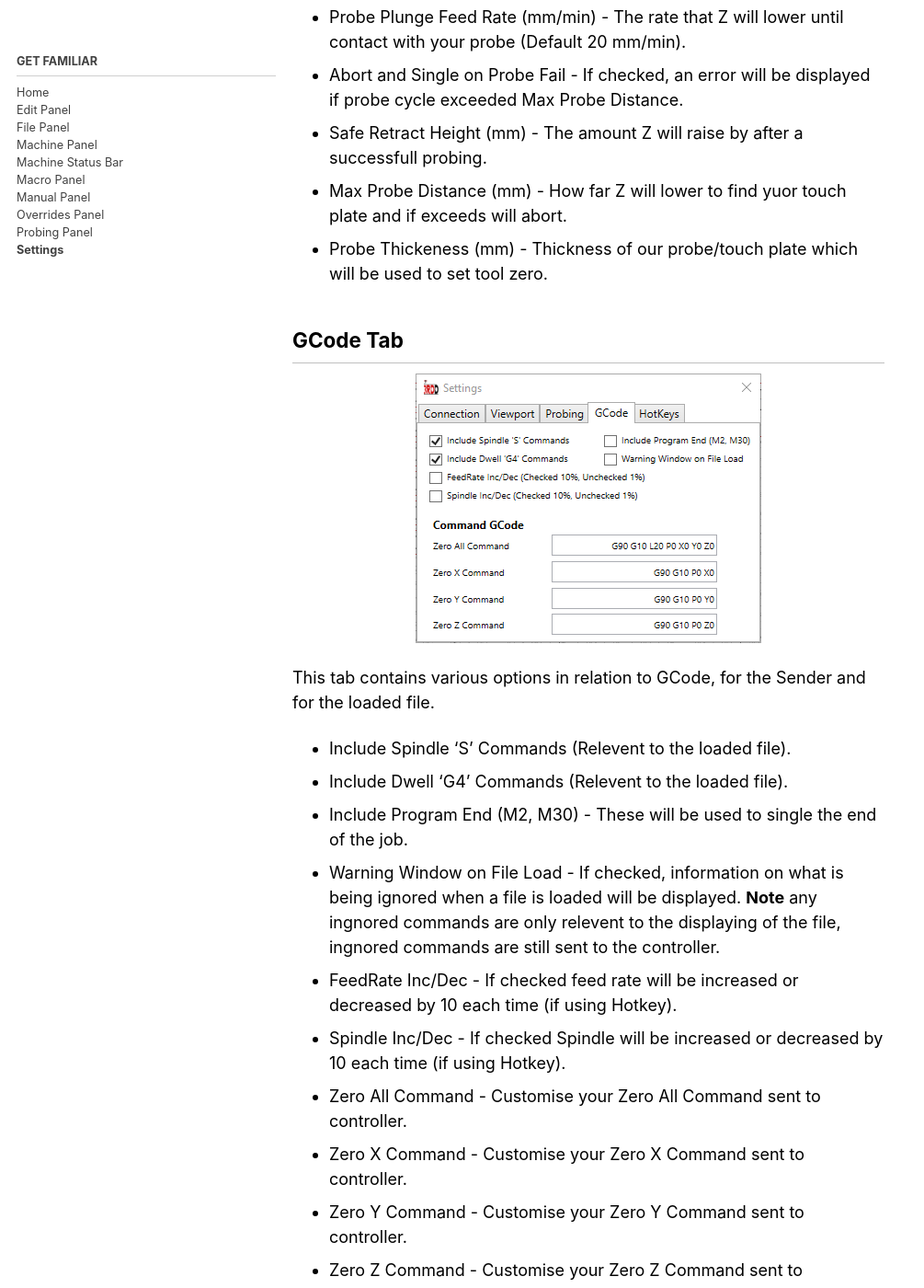
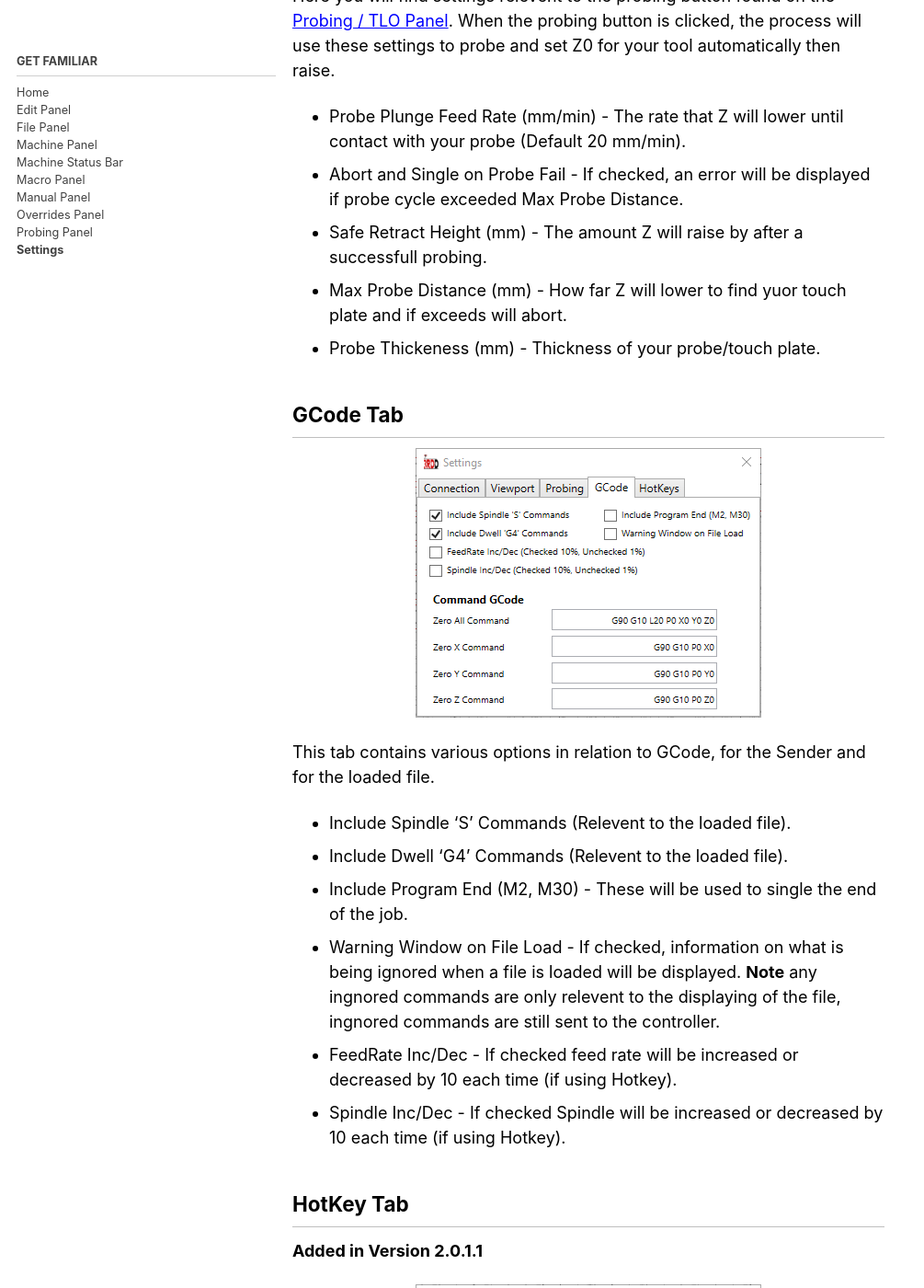
Before and after one commit to 3RD-Dimension/3RD-Dimension.github.io, a Jekyll site: the page built from _pages/settings.md, in a window 1280 px wide and 1400 px high, scrolled down 2225 px. Shown: the whole window at 92% size, without its empty margins (0-1005 px from the left). Built offline with Jekyll 4.4.1, drawn with Linux system fonts in a browser that asks for light colours; cached includes are drawn as plain includes; nearby versions of some CDN libraries; some of the changed text lies outside the part shown.

Commit message:
Updated Settings Panel Information

```diff
--- a/_pages/settings.md
+++ b/_pages/settings.md
@@ -32,6 +32,9 @@ This is where you can change various options of the job display.
 * Height Map Opacity (Currently not used and will be removed in future versions).
 * Grid Thickness (default 0.1).
 * Preview Toolpath.
+* Customize color of Toolpath Rapid lines.
+* Customize color of Toolpath lines.
+* Customize color of Toolpath Arc lines
 
 ## Probing Tab
 
@@ -43,7 +46,7 @@ Here you will find settings relevent to the probing button found on the [Probing
 * Abort and Single on Probe Fail - If checked, an error will be displayed if probe cycle exceeded Max Probe Distance.
 * Safe Retract Height (mm) - The amount Z will raise by after a successfull probing.
 * Max Probe Distance (mm) - How far Z will lower to find yuor touch plate and if exceeds will abort.
-* Probe Thickeness (mm) - Thickness of our probe/touch plate which will be used to set tool zero.
+* Probe Thickeness (mm) - Thickness of your probe/touch plate.
 
 ## GCode Tab
 
@@ -57,10 +60,6 @@ This tab contains various options in relation to GCode, for the Sender and for t
 * Warning Window on File Load - If checked, information on what is being ignored when a file is loaded will be displayed.  **Note** any ingnored commands are only relevent to the displaying of the file, ingnored commands are still sent to the controller.
 * FeedRate Inc/Dec - If checked feed rate will be increased or decreased by 10 each time (if using Hotkey).
 * Spindle Inc/Dec - If checked Spindle will be increased or decreased by 10 each time (if using Hotkey).
-* Zero All Command - Customise your Zero All Command sent to controller.
-* Zero X Command - Customise your Zero X Command sent to controller.
-* Zero Y Command - Customise your Zero Y Command sent to controller.
-* Zero Z Command - Customise your Zero Z Command sent to controller.
 
 ## HotKey Tab
 **Added in Version 2.0.1.1**
```
Also changed, not shown: index.md (+2 -2 lines), images/wiki/3rdd_settings_viewport.png.
